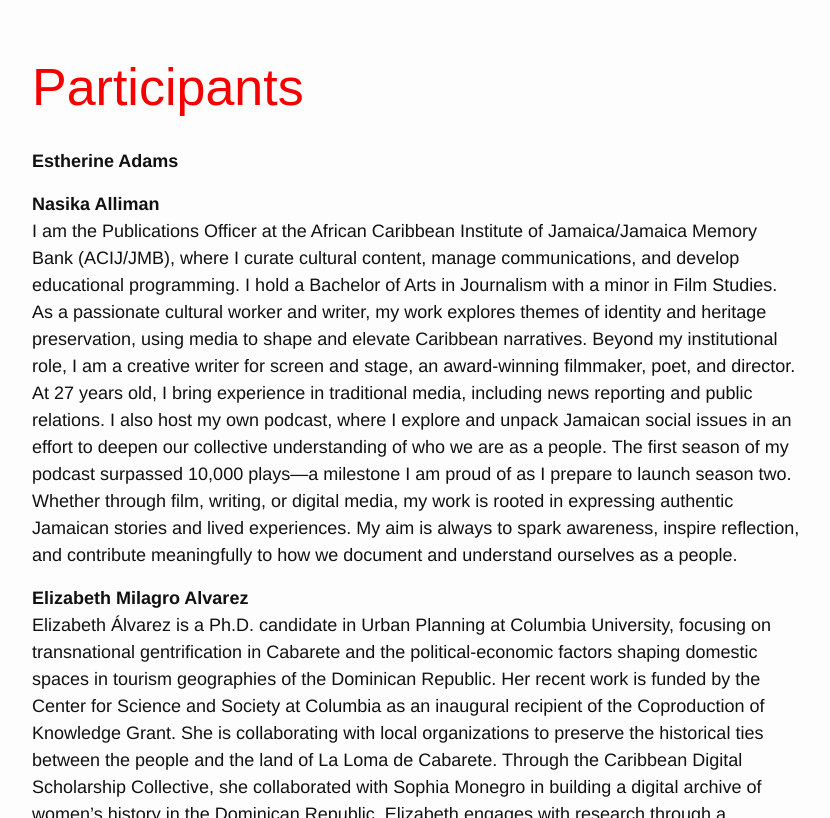
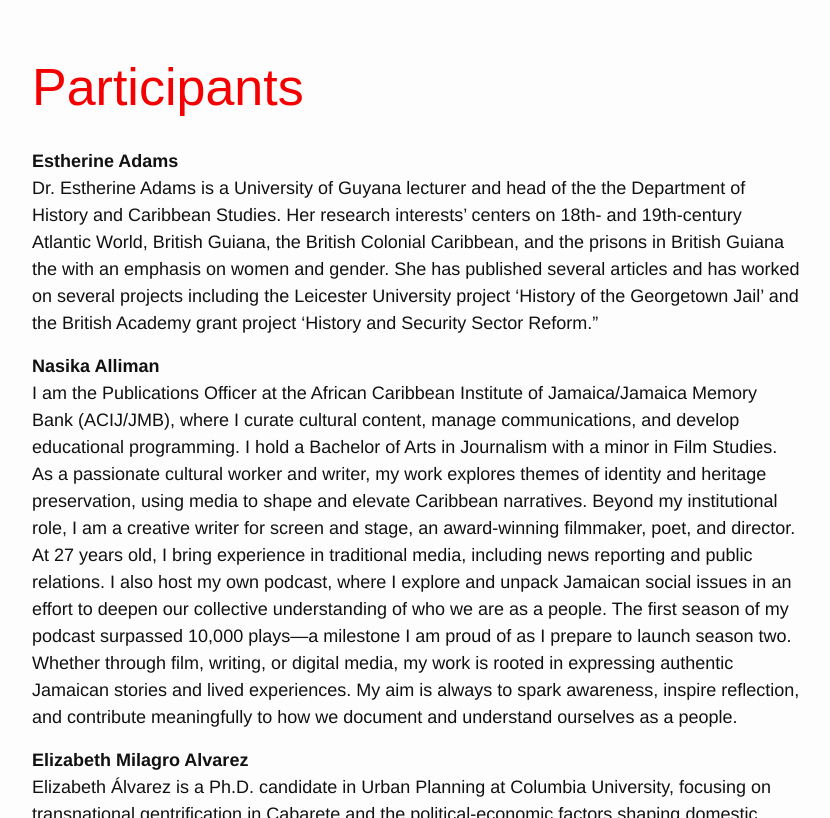
Before and after one commit to elotroalex/tcd12, a Jekyll site: the page built from participants.md, in a window 1280 px wide and 900 px high, scrolled down 522 px, cut to the strip 82-900 px from the top of the window. Shown: the whole strip, without its empty margins (224-1054 px from the left). Built offline with Jekyll 4.4.1, drawn with Linux system fonts in a browser that asks for light colours.

Commit message:
Update participants.md
updated bio

```diff
--- a/participants.md
+++ b/participants.md
@@ -7,6 +7,7 @@ title: Participants
 
 
 **Estherine Adams**
+Dr. Estherine Adams is a University of Guyana lecturer and head of the the Department of History and Caribbean Studies. Her research interests’ centers on 18th- and 19th-century Atlantic World, British Guiana, the British Colonial Caribbean, and the prisons in British Guiana the with an emphasis on women and gender. She has published several articles and has worked on several projects including the Leicester University project ‘History of the Georgetown Jail’ and the British Academy grant project ‘History and Security Sector Reform.”
 
 
 **Nasika Alliman**
```
